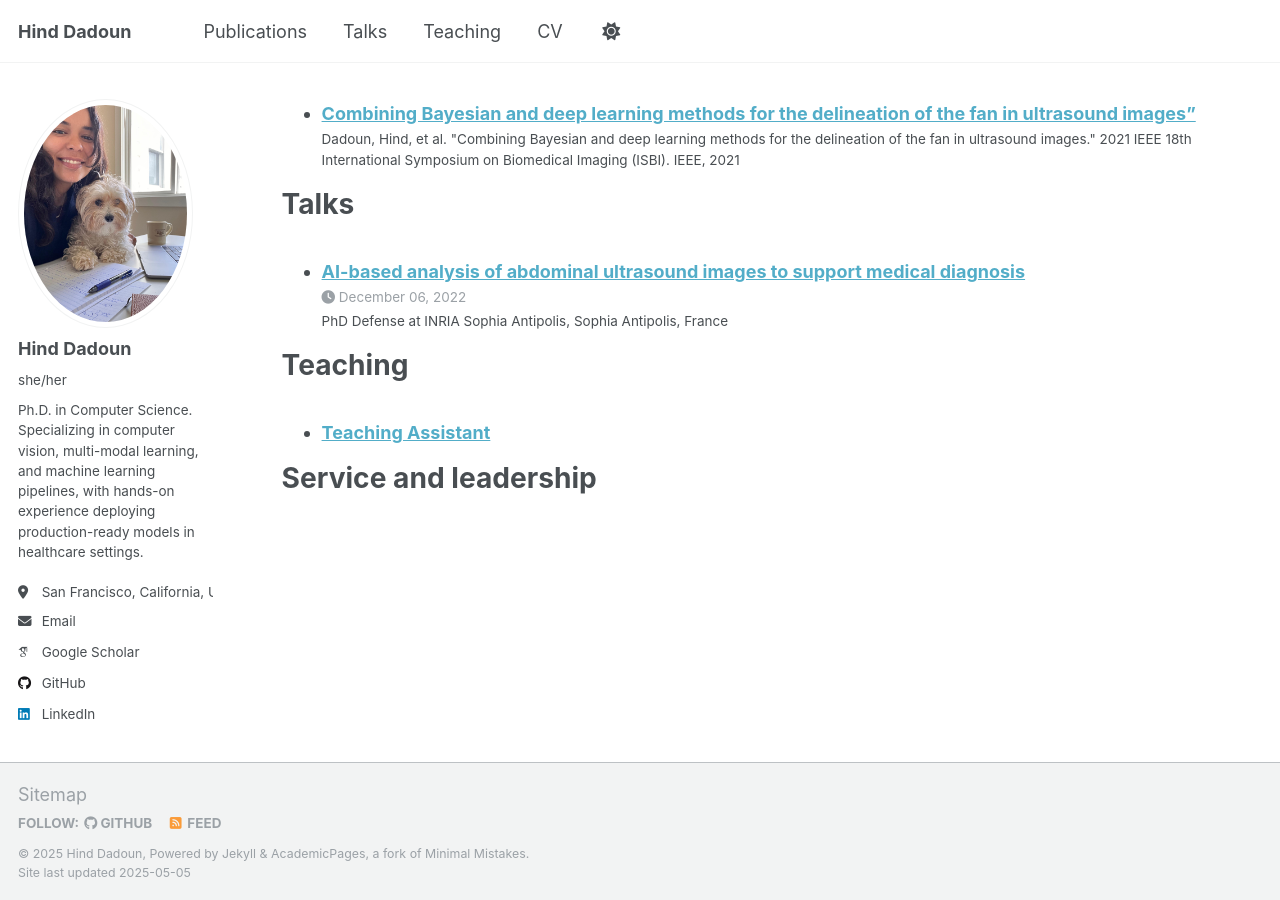
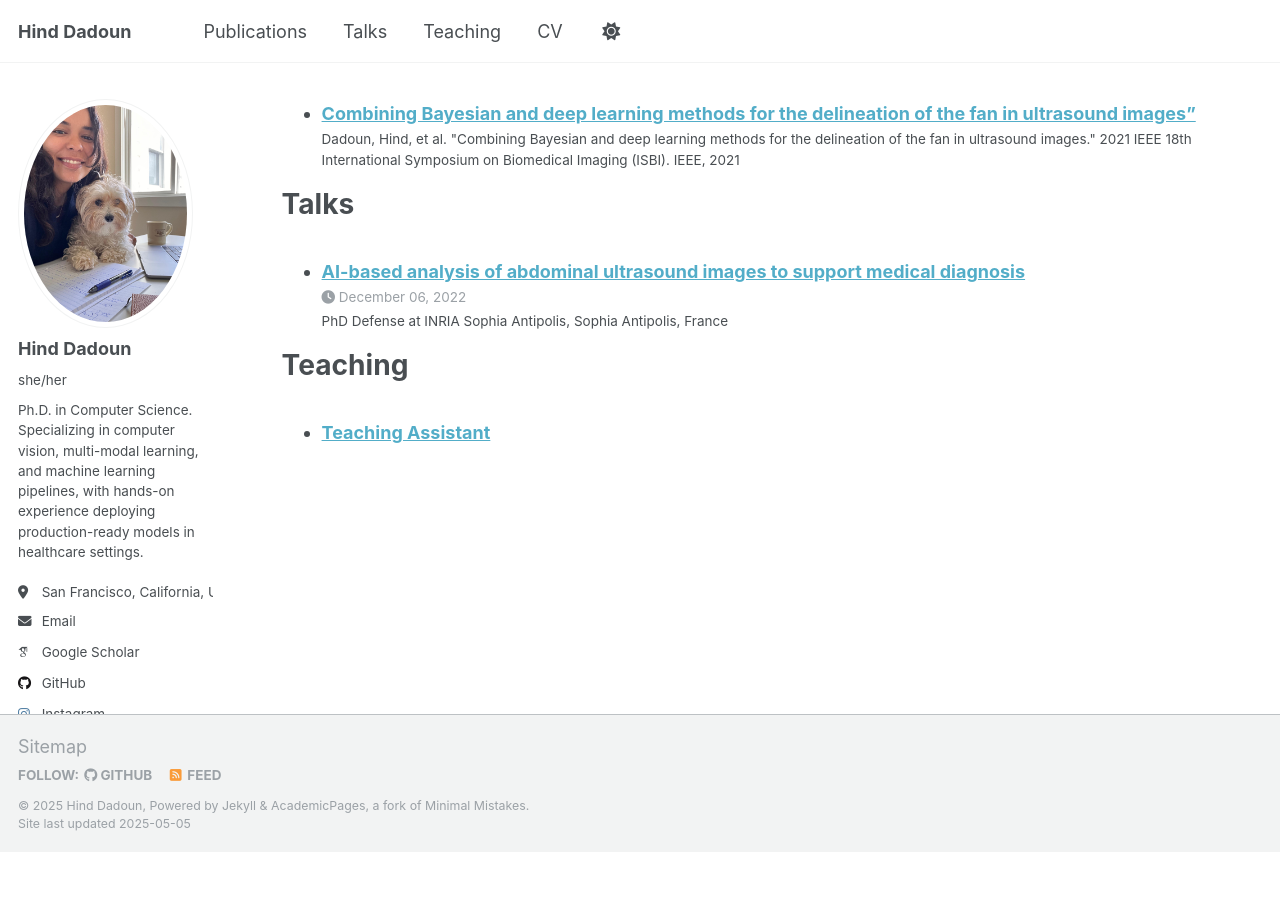
Before and after one commit to h-dadoun/h-dadoun.github.io, a Jekyll site: the page built from _pages/cv.md, in a window 1280 px wide and 900 px high, scrolled down 1848 px. Built offline with Jekyll 4.4.1, drawn with Linux system fonts in a browser that asks for light colours; some web fonts are replaced; after the commit the page ends 2700 px from its top, so only the background shows below that; part of the change alters nothing that is shown.

Commit message:
add my dogs instagram account

```diff
--- a/_config.yml
+++ b/_config.yml
@@ -58,7 +58,7 @@ author:
   goodreads        : # Username
   google_plus      : # Username
   keybase          : # Username
-  instagram        : # Username
+  instagram        : nala.snobs
   lastfm           : # Username
   linkedin         : hind-dadoun-89418191
   mastodon         : # URL
--- a/_pages/cv.md
+++ b/_pages/cv.md
@@ -68,6 +68,3 @@ Teaching
 <ul>{% for post in site.teaching reversed %}
   {% include archive-single-cv.html %}
 {% endfor %}</ul>
-
-Service and leadership
-======
```
